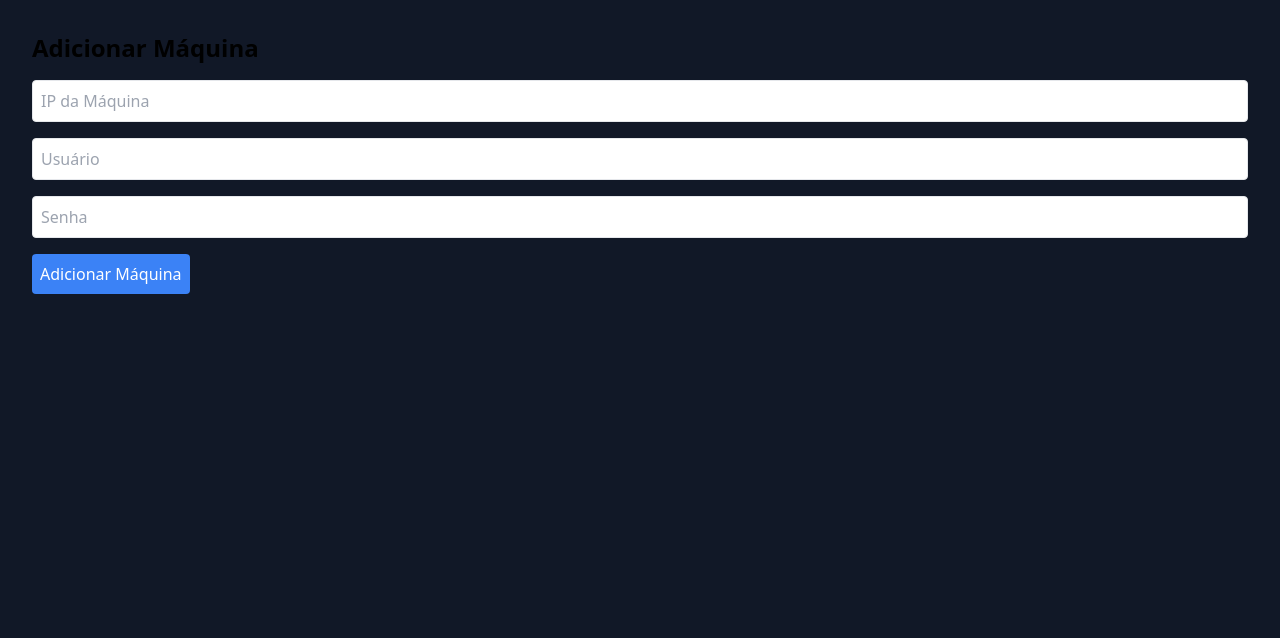
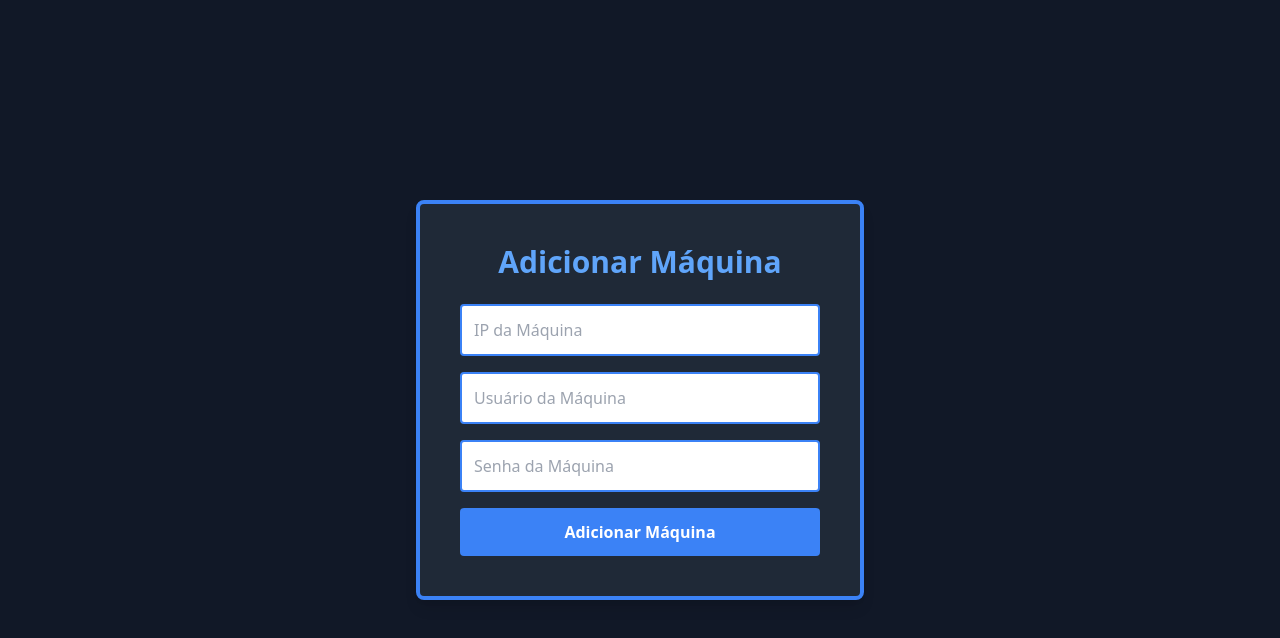
Before and after one commit to Berryzin625/gatev4, a Next.js app: page /admin/add-machine in a window 1280 px wide. Shown: the top 638 px of the page. Built offline with nearby package versions, Linux system fonts and the light colour scheme.

Commit message:
Update add-machine.tsx

```diff
--- a/pages/admin/add-machine.tsx
+++ b/pages/admin/add-machine.tsx
@@ -1,55 +1,75 @@
+// pages/admin/add-machine.tsx
 import { useState } from 'react';
-import axios from 'axios';
 
-const AddMachine = () => {
+export default function AddMachine() {
     const [ip, setIp] = useState('');
     const [username, setUsername] = useState('');
     const [password, setPassword] = useState('');
+    const [isAdding, setIsAdding] = useState(false);
 
-  const handleSubmit = async (e: React.FormEvent) => {
+    const handleAddMachine = async (e) => {
         e.preventDefault();
-    try {
-      await axios.post('/api/machines', { ip, username, password });
+
+        setIsAdding(true);
+
+        const res = await fetch('/api/add-machine', {
+            method: 'POST',
+            headers: {
+                'Content-Type': 'application/json',
+            },
+            body: JSON.stringify({ ip, username, password }),
+        });
+
+        if (res.ok) {
             alert('Máquina adicionada com sucesso!');
             setIp('');
             setUsername('');
             setPassword('');
-    } catch (error) {
-      console.error('Erro ao adicionar máquina', error);
+        } else {
+            alert('Erro ao adicionar máquina. Tente novamente.');
         }
+
+        setIsAdding(false);
     };
 
     return (
-    <div className="p-8">
-      <h2 className="text-2xl font-bold mb-4">Adicionar Máquina</h2>
-      <form onSubmit={handleSubmit}>
+        <div className="flex items-center justify-center min-h-screen bg-gray-900">
+            <div className="bg-gray-800 border-4 border-blue-500 p-10 rounded-lg shadow-lg max-w-md w-full transition duration-300 transform hover:scale-105">
+                <h1 className="text-3xl font-bold text-center text-blue-400 mb-6">Adicionar Máquina</h1>
+                <form onSubmit={handleAddMachine}>
                     <input
                         type="text"
                         placeholder="IP da Máquina"
                         value={ip}
                         onChange={(e) => setIp(e.target.value)}
-          className="border p-2 rounded mb-4 w-full"
+                        required
+                        className="w-full p-3 mb-4 border-2 border-blue-500 rounded focus:outline-none focus:ring-2 focus:ring-blue-400"
                     />
                     <input
                         type="text"
-          placeholder="Usuário"
+                        placeholder="Usuário da Máquina"
                         value={username}
                         onChange={(e) => setUsername(e.target.value)}
-          className="border p-2 rounded mb-4 w-full"
+                        required
+                        className="w-full p-3 mb-4 border-2 border-blue-500 rounded focus:outline-none focus:ring-2 focus:ring-blue-400"
                     />
                     <input
                         type="password"
-          placeholder="Senha"
+                        placeholder="Senha da Máquina"
                         value={password}
                         onChange={(e) => setPassword(e.target.value)}
-          className="border p-2 rounded mb-4 w-full"
+                        required
+                        className="w-full p-3 mb-4 border-2 border-blue-500 rounded focus:outline-none focus:ring-2 focus:ring-blue-400"
                     />
-        <button type="submit" className="bg-blue-500 text-white p-2 rounded">
-          Adicionar Máquina
+                    <button
+                        type="submit"
+                        className="w-full bg-blue-500 hover:bg-blue-600 text-white font-bold py-3 rounded transition duration-200"
+                        disabled={isAdding}
+                    >
+                        {isAdding ? 'Adicionando...' : 'Adicionar Máquina'}
                     </button>
                 </form>
             </div>
+        </div>
     );
-};
-
-export default AddMachine;
+}
```
Lines whose indentation alone changed are shown as unchanged.
